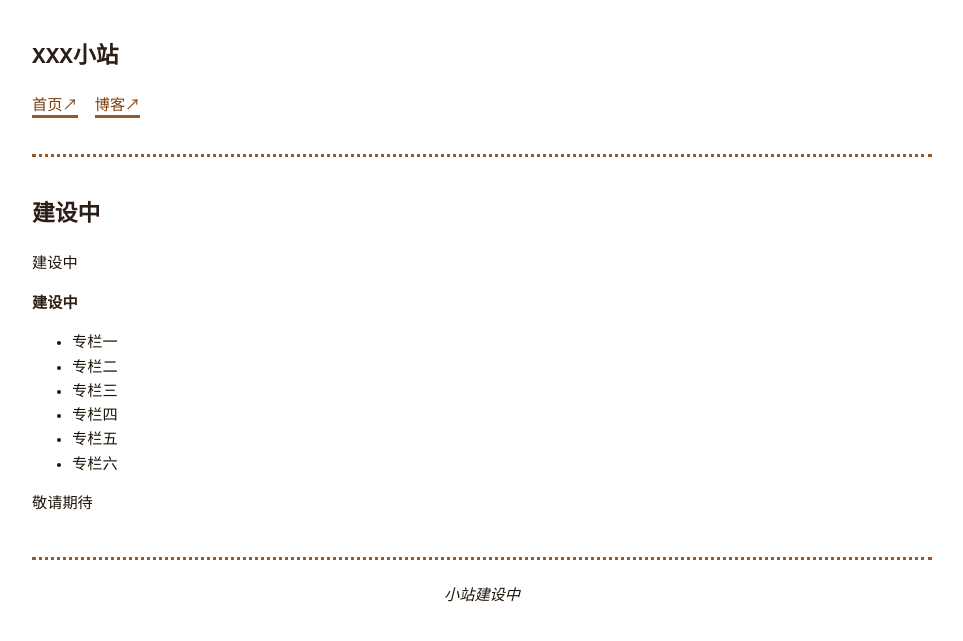
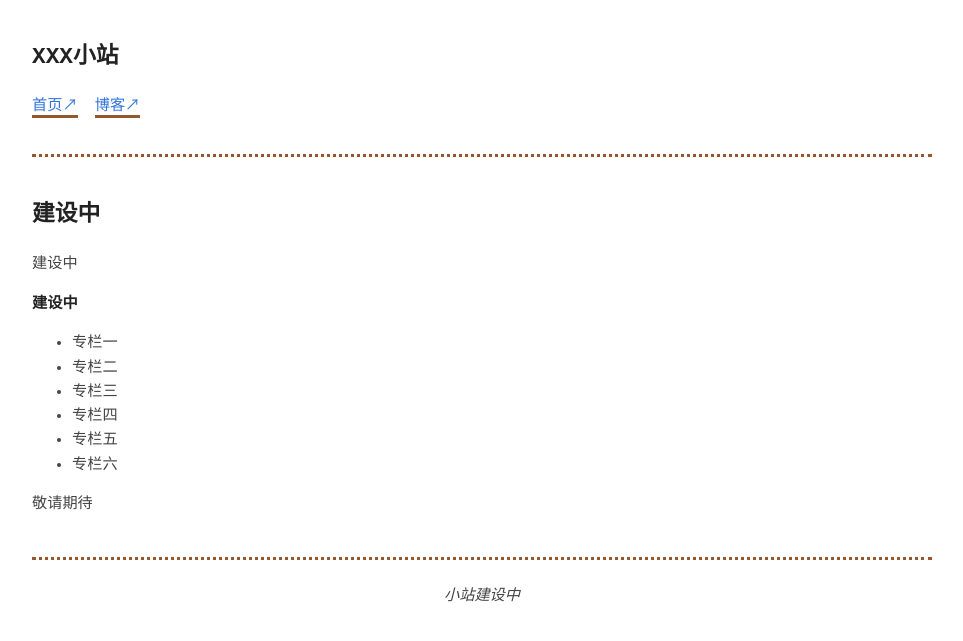
Before and after one commit to samshichuang/samshichuang.github.io, a Jekyll site: the page built from index.md, in a window 1280 px wide. Shown: the top 641 px of the page, without its empty margins (158-1121 px from the left). Built offline with Jekyll 4.4.1, drawn with Linux system fonts in a browser that asks for light colours.

Commit message:
Update style.css

```diff
--- a/assets/style.css
+++ b/assets/style.css
@@ -5,28 +5,28 @@
     --font-main: 'Noto Sans Simplified Chinese', monospace;
     --font-secondary: 'Noto Sans Simplified Chinese', monospace;
     --font-scale: .95em;
-    --background-color: ##f3f3f3; /* Milk */
-    --heading-color: #2C1E15; /* Darker roast coffee */
-    --text-color: #1F1408; /* Darker espresso */
-    --link-color: #7C4011; /* Darker caramel */
-    --visited-color: #5E3211; /* Darker roasted coffee beans */
     --main-color: #96572D; /* Darker café au lait */
-    --code-background-color: #E6D7C3; /* Coffee stained paper */
-    --code-color: #2C1E15; /* Darker roast coffee */
-    --blockquote-color: #B99B6B; /* Darker café latte foam */
+    --background-color: #fff;
+    --heading-color: #222;
+    --text-color: #444;
+    --link-color: #3273dc;
+    --visited-color:  #8b6fcb;
+    --code-background-color: #f2f2f2;
+    --code-color: #222;
+    --blockquote-color: #222;
 }
 
 @media (prefers-color-scheme: dark) {
     :root {
-        --background-color: #1A1310; /* Darker espresso */
-        --heading-color: #F0DFC0; /* Lighter café latte foam */
-        --text-color: #F0E6D2; /* Lighter coffee stained paper */
-        --link-color: #E5A254; /* Lighter caramel drizzle */
-        --visited-color: #C49B76; /* Lighter roasted coffee beans */
         --main-color: #B89470; /* Lighter mocha */
-        --code-background-color: #2C2117; /* Dark chocolate coffee */
-        --code-color: #F0DFC0; /* Lighter café latte foam */
-        --blockquote-color: #6E563D; /* Lighter coffee grounds */
+        --background-color: #01242e;
+        --heading-color: #eee;
+        --text-color: #ddd;
+        --link-color: #8cc2dd;
+        --visited-color:  #8b6fcb;
+        --code-background-color: #000;
+        --code-color: #ddd;
+        --blockquote-color: #ccc;
     }
 }
 
```
